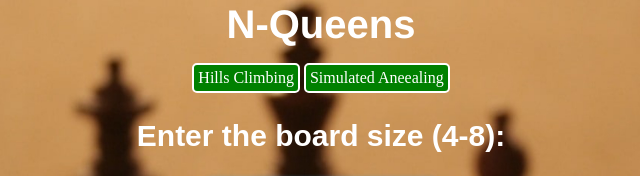
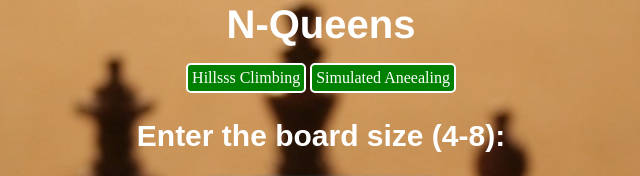
Before and after one commit to ahmad01523/N-Queens, a plain HTML site: page index.html in a window 1280 px wide. Shown: the top 176 px of the page, 319-959 px from the left. Drawn offline with Linux system fonts and the light colour scheme.

Commit message:
commit main

```diff
--- a/index.html
+++ b/index.html
@@ -11,7 +11,7 @@
 
 
     <div class="btn">
-    <button class="link" id="hc" onclick="hill()">Hills Climbing</button>
+    <button class="link" id="hc" onclick="hill()">Hillsss Climbing</button>
     <button class="link" id="sa" onclick="simu()" >Simulated Aneealing</button>
     </div>
     <div class="input" id="in">
```
